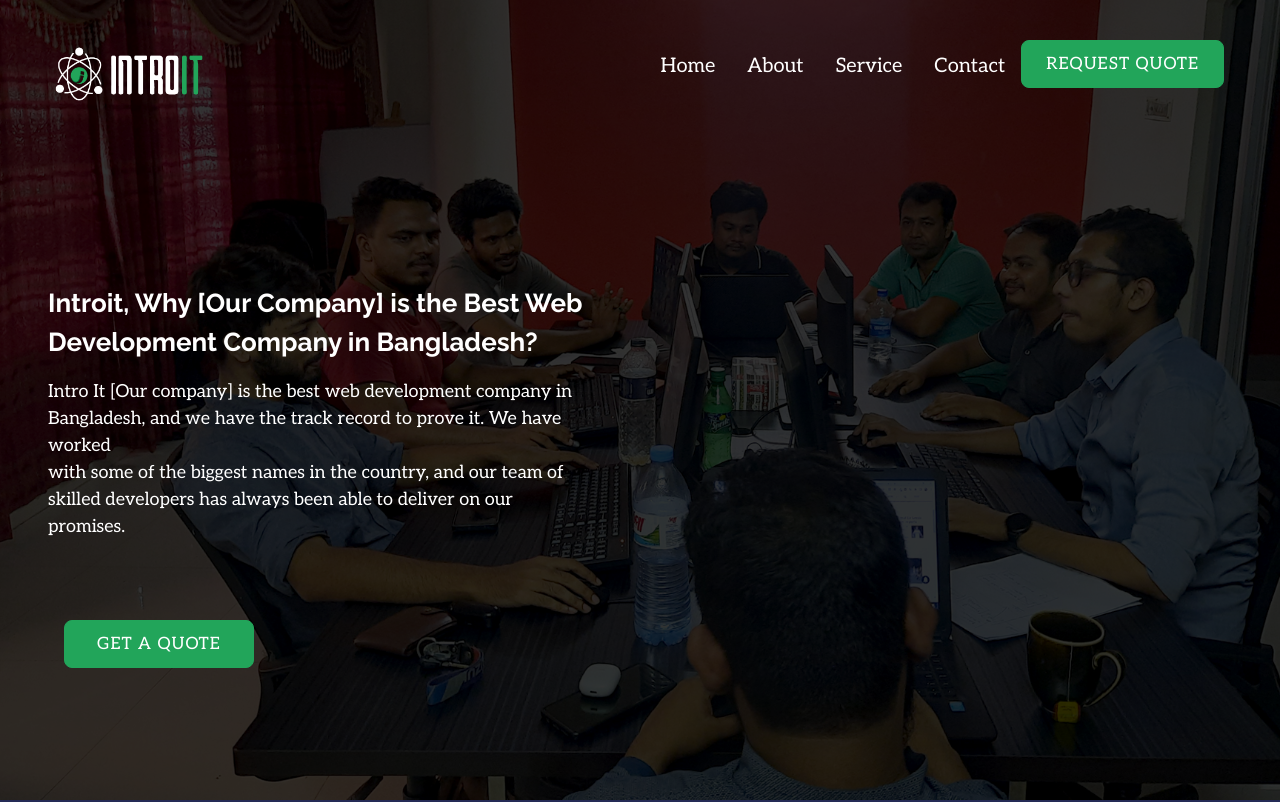
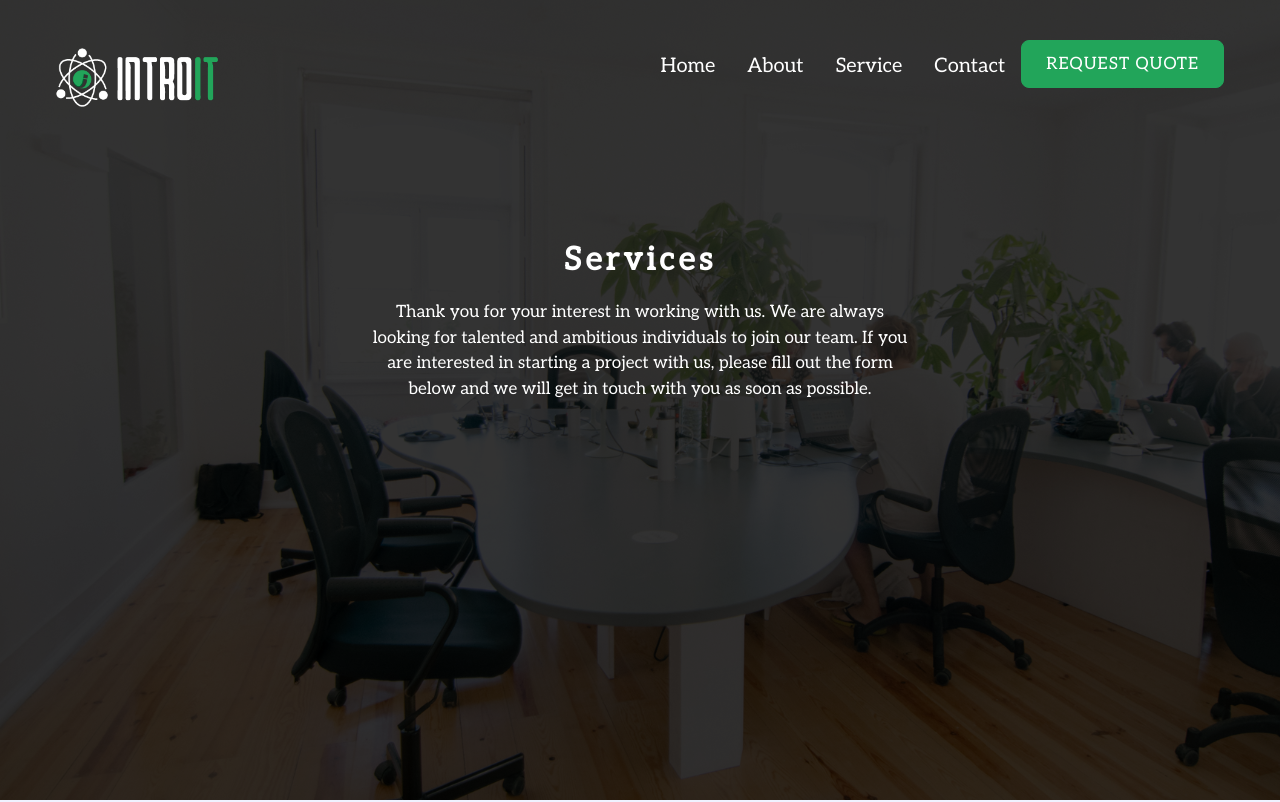
Before and after one commit to ashrafurrahman22/introit-website, a React (Create React App) app: page /services in a window 1280 px wide. Shown: the top 802 px of the page. Built offline with nearby package versions, Linux system fonts and the light colour scheme.

Commit message:
service-page-updated

```diff
--- a/src/App.js
+++ b/src/App.js
@@ -1,6 +1,7 @@
 import { Route, Routes } from 'react-router-dom';
 import './App.css';
 import Home from './Pages/Home/Home';
+import Services from './Pages/Services/Services';
 import Footer from './Pages/Shared/Footer/Footer';
 import Navbar from './Pages/Shared/Header/Navbar';
 
@@ -8,10 +9,9 @@ function App() {
   return (
     <div>
 
-      <Navbar></Navbar>
-
       <Routes>
           <Route path='/' element={<Home></Home>}></Route>
+          <Route path='/services' element={<Services></Services>}></Route>
 
       </Routes>
 
--- /dev/null
+++ b/src/Pages/About/About.js
@@ -0,0 +1,11 @@
+import React from 'react';
+
+const About = () => {
+    return (
+        <div>
+
+        </div>
+    );
+};
+
+export default About;
--- a/src/Pages/Home/Home.js
+++ b/src/Pages/Home/Home.js
@@ -1,4 +1,5 @@
 import React from 'react';
+import Navbar from '../Shared/Header/Navbar';
 import Card from './Card';
 import Help from './Help';
 import Leadership from './Leadership';
@@ -10,6 +11,7 @@ import Review from './Review';
 const Home = () => {
     return (
         <div>
+            <Navbar></Navbar>
             <div style={{backgroundColor:'#eff2ff'}} className="p-5">
             <Help></Help>
             <Card></Card>
--- /dev/null
+++ b/src/Pages/Services/Nav.js
@@ -0,0 +1,43 @@
+import React from 'react';
+import intrologo from '../../assets/IntroIT-logo.png';
+import { Link } from 'react-router-dom';
+import '../Styles/ServiceNav.css'
+
+const Nav = () => {
+    return (
+        <div className="min-h-screen" id="service">
+
+<div id="servicebar" class="navbar p-8 text-xl">
+
+  <div class="flex-1">
+    <Link to='/' class="btn btn-ghost normal-case text-xl">
+        <img className="w-44" src={intrologo} alt="" />
+    </Link>
+  </div>
+  <div class="flex-none pt-2 pr-6">
+    <ul class="menu menu-horizontal p-0">
+      <li><Link to="/">Home</Link></li>
+      <li><Link to="/">About</Link></li>
+      <li><Link to="/services">Service</Link></li>
+      <li><Link to="/">Contact</Link></li>
+      <button id='btn' className= 'btn font-medium text-white px-6 uppercase'>
+                Request Quote</button>
+    </ul>
+  </div>
+</div>
+
+
+        <div className="w-2/4 text-center mx-auto">
+            <div className="max-w-7xl mt-28 mx-auto px-12">
+                <h1 style={{fontFamily:"Aleo", fontSize:"32px", letterSpacing:"4px"}} className="font-semibold my-4">Services</h1>
+
+                <p style={{fontSize:"17px"}} className="my-3">Thank you for your interest in working with us. We are always looking for talented and ambitious individuals to join our team. If you are interested in starting a project with us, please fill out the form below and we will get in touch with you as soon as possible.</p>
+            </div>
+
+        </div>
+
+    </div>
+    );
+};
+
+export default Nav;
--- /dev/null
+++ b/src/Pages/Services/Services.js
@@ -0,0 +1,27 @@
+import React from "react";
+import Card from "../Home/Card";
+import OurCustomer from "../Home/OurCustomer";
+import Project from "../Home/Project";
+import Review from "../Home/Review";
+import Nav from "./Nav";
+
+const Services = () => {
+  return (
+    <div>
+        <Nav></Nav>
+        <div  style={{backgroundColor:"#eff2ff"}} className="p-20">
+        <Card></Card>
+        </div>
+        <OurCustomer></OurCustomer>
+
+        <div style={{backgroundColor:"#eff2ff", padding:"12px"}} className="my-16">
+           <Review></Review>
+           </div>
+
+        <Project></Project>
+
+    </div>
+  );
+};
+
+export default Services;
--- a/src/Pages/Shared/Header/Navbar.js
+++ b/src/Pages/Shared/Header/Navbar.js
@@ -12,14 +12,14 @@ const Navbar = () => {
 
   <div class="flex-1">
     <Link to='/' class="btn btn-ghost normal-case text-xl">
-        <img className="w-40" src={intrologo} alt="" />
+        <img className="w-44" src={intrologo} alt="" />
     </Link>
   </div>
   <div class="flex-none pt-2 pr-6">
     <ul class="menu menu-horizontal p-0">
       <li><Link to="/">Home</Link></li>
       <li><Link to="/">About</Link></li>
-      <li><Link to="/">Service</Link></li>
+      <li><Link to="/services">Service</Link></li>
       <li><Link to="/">Contact</Link></li>
       <button id='btn' className= 'btn font-medium text-white px-6 uppercase'>
                 Request Quote</button>
@@ -29,7 +29,7 @@ const Navbar = () => {
 
 
         <div className="grid grid-cols-2 mx-auto text-left">
-            <div className="max-w-7xl mt-36 mx-auto px-12">
+            <div className="max-w-7xl mt-28 mx-auto px-12">
                 <h1 style={{fontFamily:"Raleway", fontSize:"26px"}} className=" font-bold my-4">Introit, Why [Our Company] is the Best Web Development Company in Bangladesh?</h1>
 
                 <p style={{fontSize:"18px"}} className="my-3">Intro It [Our company] is the best web development company in Bangladesh, and we have the track record to prove it. We have worked <br /> with some of the biggest names in the country, and our team of skilled developers has always been able to deliver on our promises.</p>
--- /dev/null
+++ b/src/Pages/Styles/ServiceNav.css
@@ -0,0 +1,17 @@
+#servicebar {
+    background-color: rgba(0,0,0,0);
+    background-blend-mode: darken;
+    font-family: aleo;
+}
+
+#service {
+    font-family: aleo;
+    width: 100%;
+    height: 100%;
+    background: rgba(0,0,0,0.8);
+    /* background-color: #30B2DA; */
+    background-image: url('../../assets/services/about-bg-img.jpg');
+    background-blend-mode: darken;
+    background-size: cover;
+    color: white;
+}
--- a/src/index.js
+++ b/src/index.js
@@ -9,11 +9,9 @@ const root = ReactDOM.createRoot(document.getElementById('root'));
 root.render(
 
   <BrowserRouter>
-
   <React.StrictMode>
     <App />
   </React.StrictMode>
-
   </BrowserRouter>
 );
 
```
Also changed, not shown: src/assets/services/about-bg-img.jpg (added).
